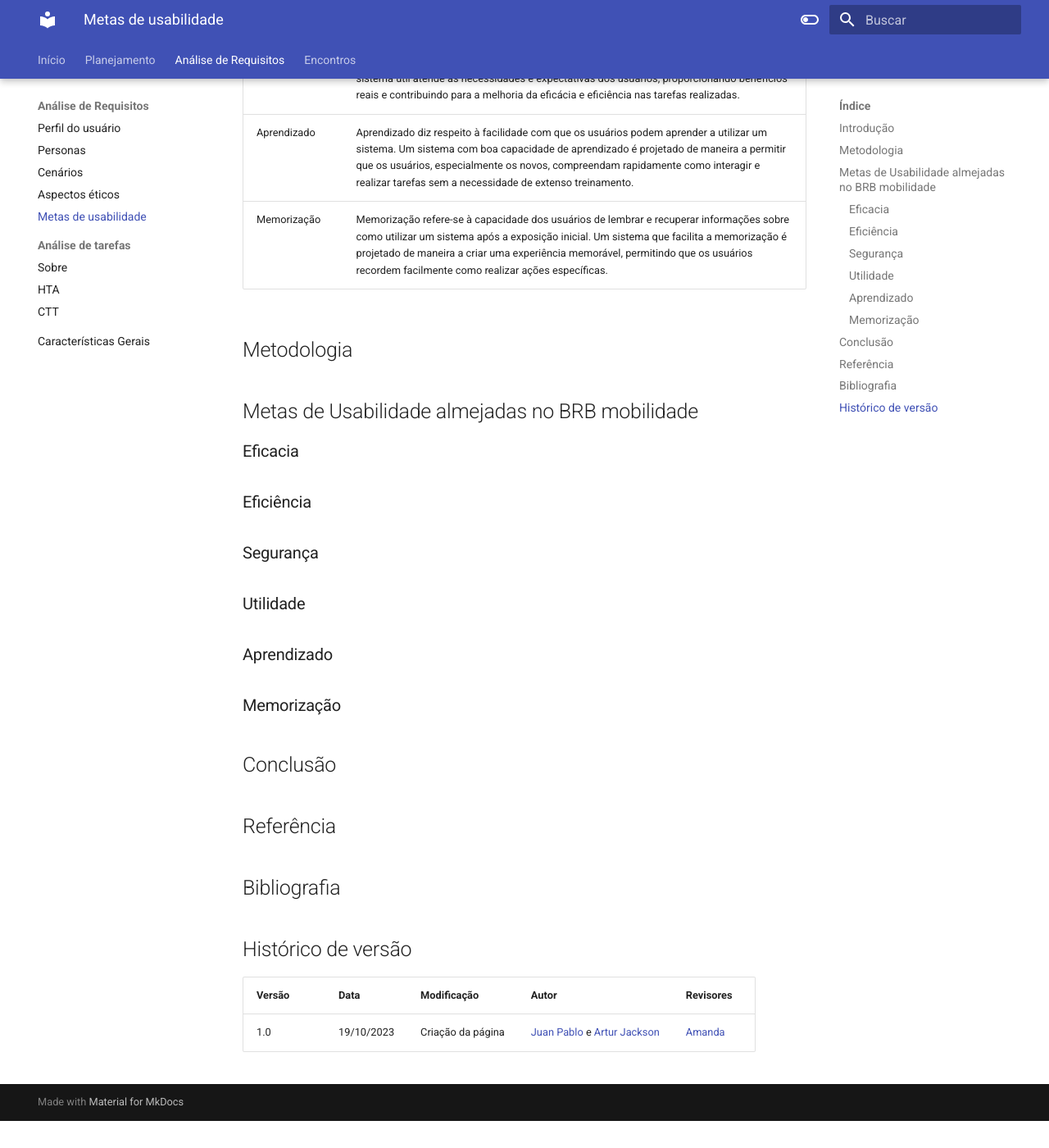
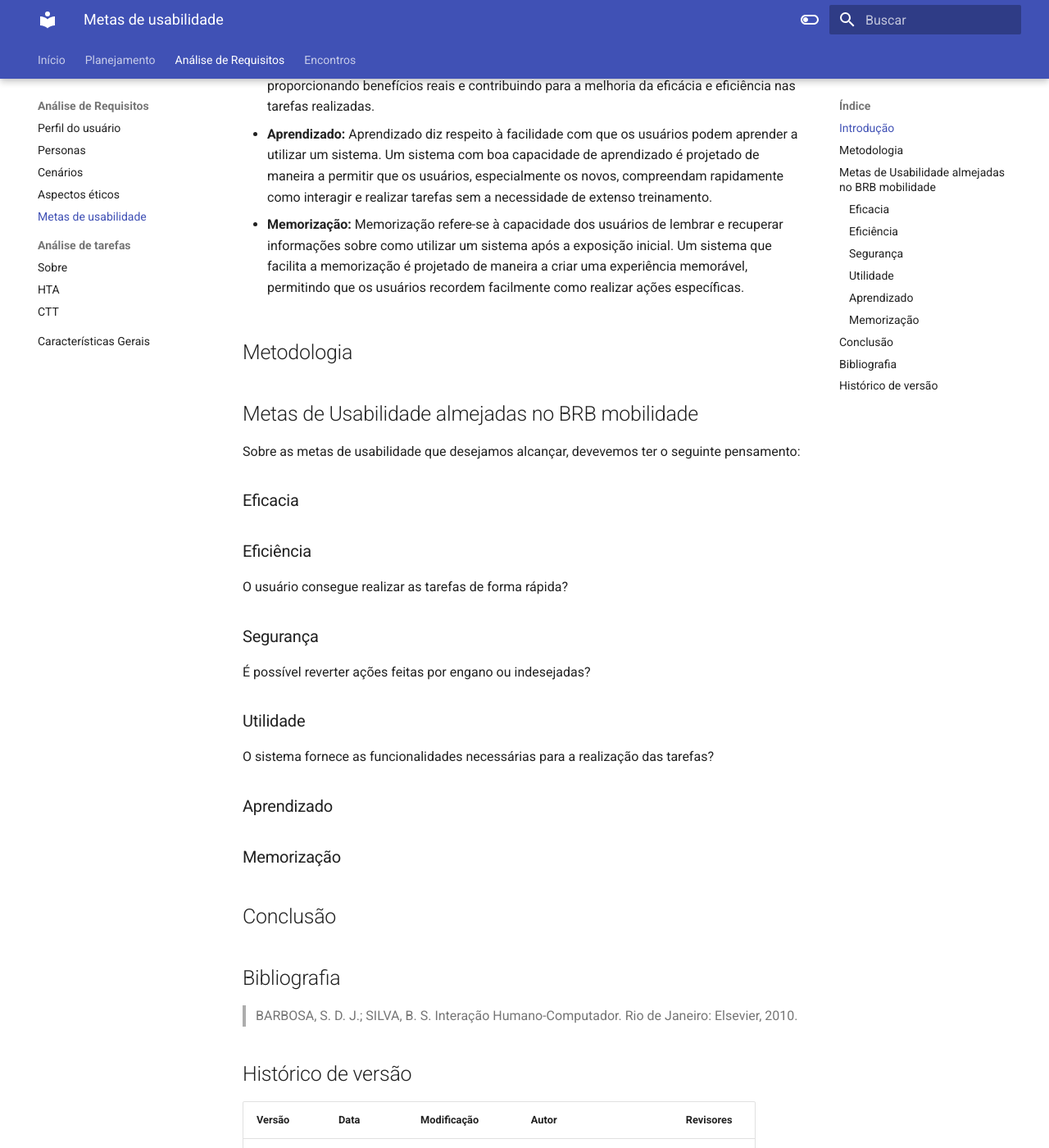
Before and after one commit to Interacao-Humano-Computador/2023.2--BRB-Mobilidade, an MkDocs documentation site: the page built from docs/analiseRequisitos/metas_usa.md, in a window 1280 px wide and 1400 px high, scrolled down 814 px. Shown: the whole window at 82% size. Built offline with MkDocs 1.6.1 and Material for MkDocs 9.7.7, drawn with Linux system fonts in a browser that asks for light colours; before the commit the page ends 2181 px from its top, so only the background shows below that; some of the changed text lies outside the part shown.

Commit message:
Alterações metas de usabilidade

```diff
--- a/docs/analiseRequisitos/metas_usa.md
+++ b/docs/analiseRequisitos/metas_usa.md
@@ -5,45 +5,48 @@ A usabilidade, no contexto da interação humano-computador,   refere-se à efic
 
 Consiste em estabelecer quais aspectos de desempenho devem ter maior destaque no projeto, determinando como serão medidos durante o desenvolvimento e estabelecendo faixas de valores consideradas inaceitáveis, aceitáveis e ideais para cada indicador relevante. Geralmente, essa hierarquização é fundamentada nos resultados atuais de como os usuários se saem ao utilizar o sistema. Abaixo, está uma tabela citando as metas de usabilidade e suas definições:
 
-|Metas de Usabilidade | Definição |
-|--------|----------|
-|Eficácia | Eficácia refere-se à capacidade de um sistema possibilitar que os usuários alcancem seus objetivos de forma precisa e completa. Um sistema eficaz permite que os usuários realizem tarefas com sucesso, sem erros ou dificuldades significativas.|
-|Eficiência| Eficiência está relacionada ao tempo e aos recursos que os usuários precisam empregar para atingir seus objetivos. Um sistema eficiente permite que os usuários realizem tarefas de maneira rápida e com o mínimo de esforço, otimizando o uso de tempo e recursos.|
-|Segurança|Segurança envolve a proteção dos usuários contra riscos, perigos ou falhas potenciais do sistema. Isso inclui a prevenção de erros críticos, a proteção de dados sensíveis e a criação de uma experiência de usuário que não comprometa a segurança física ou digital.|
-|Utilidade |Utilidade refere-se à capacidade de um sistema de ser útil e valioso para os usuários. Um sistema útil atende às necessidades e expectativas dos usuários, proporcionando benefícios reais e contribuindo para a melhoria da eficácia e eficiência nas tarefas realizadas.|
-|Aprendizado | Aprendizado diz respeito à facilidade com que os usuários podem aprender a utilizar um sistema. Um sistema com boa capacidade de aprendizado é projetado de maneira a permitir que os usuários, especialmente os novos, compreendam rapidamente como interagir e realizar tarefas sem a necessidade de extenso treinamento.|
-|Memorização |  Memorização refere-se à capacidade dos usuários de lembrar e recuperar informações sobre como utilizar um sistema após a exposição inicial. Um sistema que facilita a memorização é projetado de maneira a criar uma experiência memorável, permitindo que os usuários recordem facilmente como realizar ações específicas.
+- **Eficácia:** Eficácia refere-se à capacidade de um sistema possibilitar que os usuários alcancem seus objetivos de forma precisa e completa. Um sistema eficaz permite que os usuários realizem tarefas com sucesso, sem erros ou dificuldades significativas.
+
+- **Eficiência:** Eficiência está relacionada ao tempo e aos recursos que os usuários precisam empregar para atingir seus objetivos. Um sistema eficiente permite que os usuários realizem tarefas de maneira rápida e com o mínimo de esforço, otimizando o uso de tempo e recursos.
+
+- **Segurança:** Segurança envolve a proteção dos usuários contra riscos, perigos ou falhas potenciais do sistema. Isso inclui a prevenção de erros críticos, a proteção de dados sensíveis e a criação de uma experiência de usuário que não comprometa a segurança física ou digital.
+
+- **Utilidade:** Utilidade refere-se à capacidade de um sistema de ser útil e valioso para os usuários. Um sistema útil atende às necessidades e expectativas dos usuários, proporcionando benefícios reais e contribuindo para a melhoria da eficácia e eficiência nas tarefas realizadas.
+
+- **Aprendizado:** Aprendizado diz respeito à facilidade com que os usuários podem aprender a utilizar um sistema. Um sistema com boa capacidade de aprendizado é projetado de maneira a permitir que os usuários, especialmente os novos, compreendam rapidamente como interagir e realizar tarefas sem a necessidade de extenso treinamento.
+
+- **Memorização:** Memorização refere-se à capacidade dos usuários de lembrar e recuperar informações sobre como utilizar um sistema após a exposição inicial. Um sistema que facilita a memorização é projetado de maneira a criar uma experiência memorável, permitindo que os usuários recordem facilmente como realizar ações específicas.
 
 
 ## Metodologia
 
 
 ## Metas de Usabilidade almejadas no BRB mobilidade
+Sobre as metas de usabilidade que desejamos alcançar, devevemos ter o seguinte pensamento:
 
 ### Eficacia
 
 ### Eficiência
+O usuário consegue realizar as tarefas de forma rápida?
 
 ### Segurança
+É possível reverter ações feitas por engano ou indesejadas?
 
 ### Utilidade
+O sistema fornece as funcionalidades necessárias para a realização das tarefas?
 
 ### Aprendizado
 
 ### Memorização
 
-
-
 ## Conclusão
 
-
-## Referência
-
-
 ## Bibliografia
+> BARBOSA, S. D. J.; SILVA, B. S. Interação Humano-Computador. Rio de Janeiro: Elsevier, 2010.
 
 ## Histórico de versão
 
 | Versão | Data       | Modificação                             | Autor                         | Revisores                         |
 | ------ | ---------- | --------------------------------------- | ----------------------------- | ----------------------------- |
 |    1.0   |   19/10/2023   |   Criação da página |  [Juan Pablo](https://github.com/Juan-Ricarte) e  [Artur Jackson](https://github.com/artur-jack) |  [Amanda](https://github.com/Amandaaaaabreu)|
+|    1.1  |   20/10/2023   |   Criação da página |  [Artur Jackson](https://github.com/artur-jack) e  [Juan Pablo](https://github.com/Juan-Ricarte) |  []()|
```
